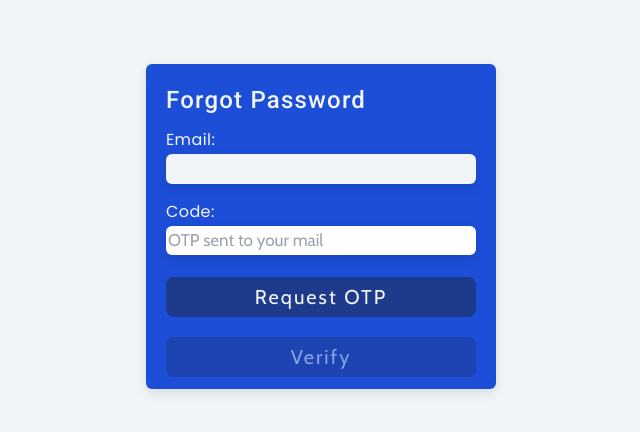
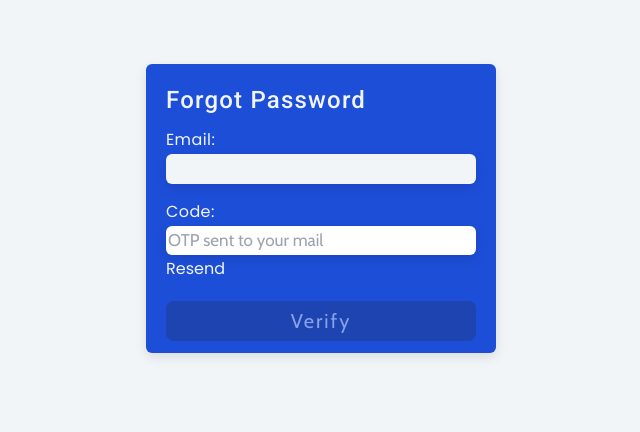
Before and after one commit to kawojue/user-registration, a React (Vite) app in the folder starter/: page /account/password/reset in a window 1280 px wide. Shown: the top 432 px of the page, without its empty margins (319-959 px from the left). Built offline with nearby package versions, Linux system fonts and the light colour scheme.

Commit message:
styles resend otp btn

```diff
--- a/starter/src/components/ForgotPswd.tsx
+++ b/starter/src/components/ForgotPswd.tsx
@@ -90,12 +90,12 @@ const ForgotPswd: React.FC = () => {
                             <input type='text' value={otp} id="otp"
                             onChange={e => setOtp(e.target.value)}
                             placeholder="OTP sent to your mail"/>
-                            <div className="btn-container">
-                                <button className='btn'
-                                onClick={async () => await requestOtp(email)}>
-                                    Request OTP
-                                </button>
-                            </div>
+                        <div className="reqOtp-btn-container">
+                            <button className="reqOtp-btn"
+                            onClick={async () => await requestOtp()}>
+                                Resend
+                            </button>
+                        </div>
                         </div>
                     </article>
                     <div className="btn-container">
```
